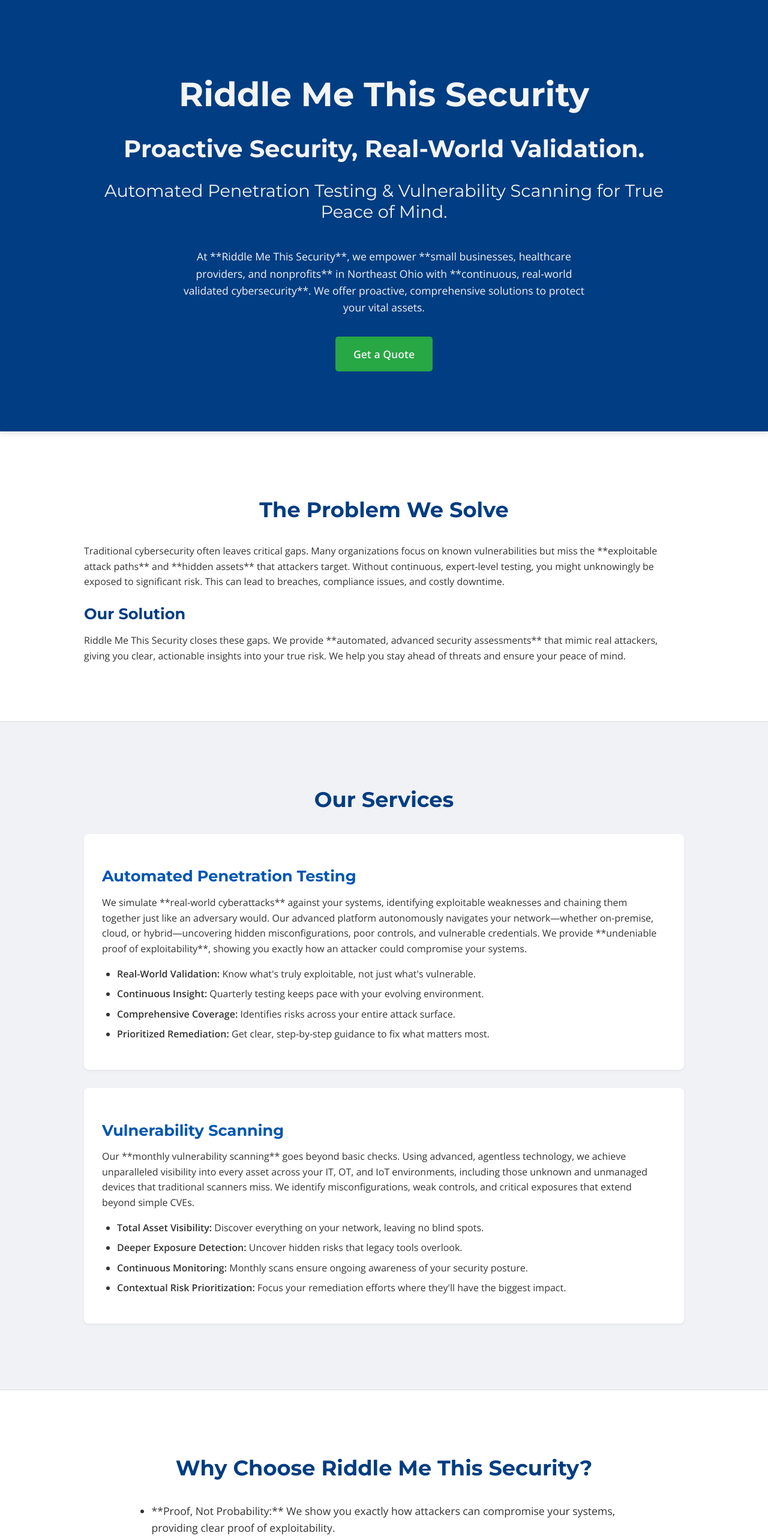
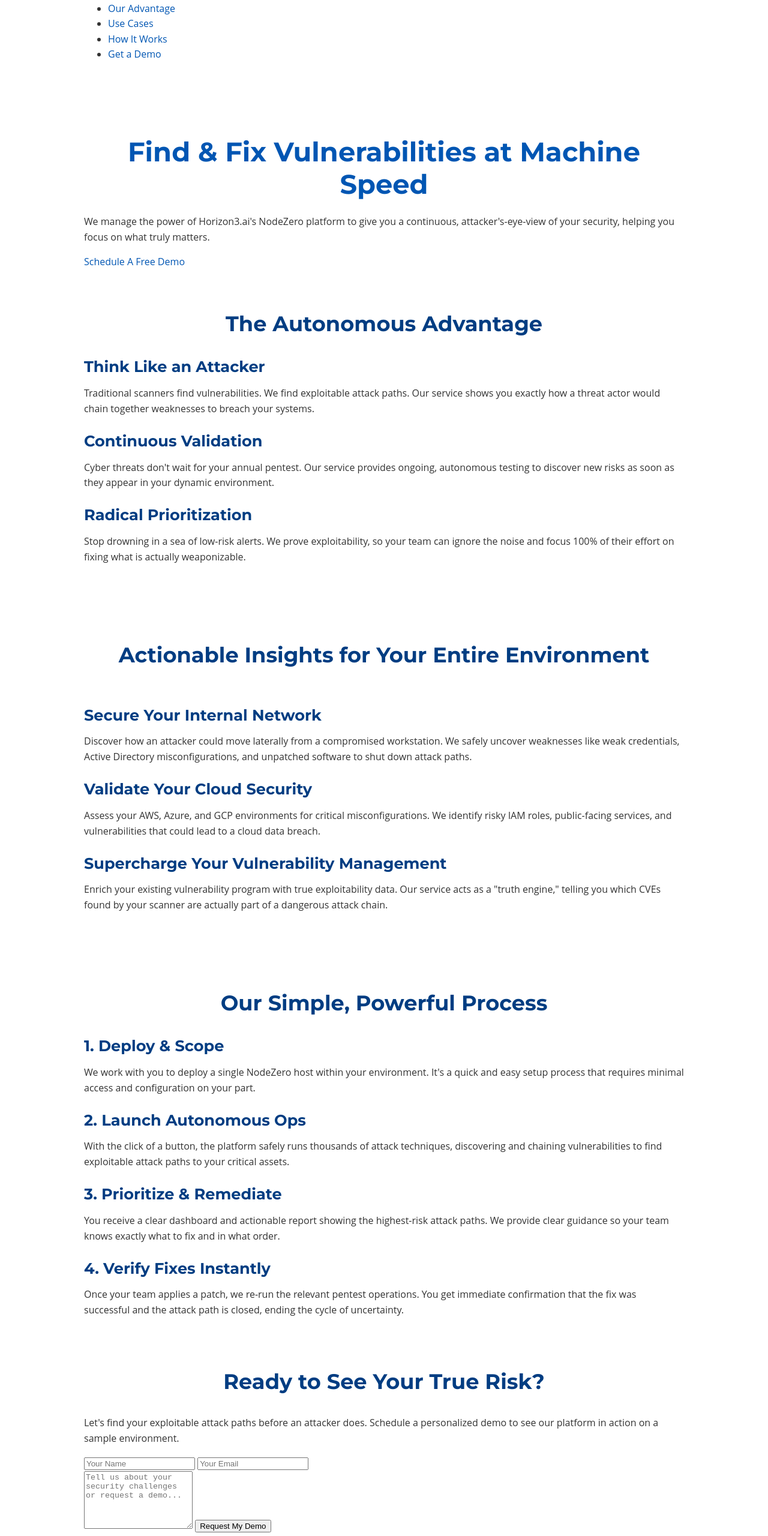
Before and after one commit to riddlemethiscyber/RMT, a plain HTML site: page index.html in a window 1280 px wide. Shown: the part 60-2620 px from the top of the page at 60% size. Drawn offline with nearby package versions, Linux system fonts and the light colour scheme.

Commit message:
Update index.html

```diff
--- a/index.html
+++ b/index.html
@@ -3,120 +3,155 @@
 <head>
     <meta charset="UTF-8">
     <meta name="viewport" content="width=device-width, initial-scale=1.0">
-    <meta name="description" content="Riddle Me This Security provides automated penetration testing and vulnerability scanning for small businesses, healthcare, and nonprofits in Northeast Ohio. Get real-world validation of your cybersecurity posture.">
-    <meta name="keywords" content="cybersecurity, automated penetration testing, vulnerability scanning, small business security, healthcare security, nonprofit security, Northeast Ohio cybersecurity, Cleveland cybersecurity, risk assessment, security testing, pen testing">
-    <title>Riddle Me This Security | Automated Penetration Testing & Vulnerability Scanning</title>
+    <title>Riddle Me This | Autonomous Penetration Testing Services</title>
+
+    <!-- SEO Meta Tags -->
+    <meta name="description" content="Riddle Me This Security delivers autonomous penetration testing powered by Horizon3.ai's NodeZero. We find, prioritize, and help you fix exploitable attack paths across your entire environment.">
+    <meta name="keywords" content="autonomous penetration testing, continuous security, horizon3.ai, nodezero, attack path management, vulnerability prioritization, internal network security, cloud security, automated pentesting">
+
     <link rel="stylesheet" href="style.css">
     <link rel="preconnect" href="https://fonts.googleapis.com">
     <link rel="preconnect" href="https://fonts.gstatic.com" crossorigin>
-    <link href="https://fonts.googleapis.com/css2?family=Montserrat:wght@400;600;700&family=Open+Sans:wght@400;600&display=swap" rel="stylesheet">
+    <link href="https://fonts.googleapis.com/css2?family=Montserrat:wght@700&family=Roboto:wght@400;500&display=swap" rel="stylesheet">
+
+    <!-- SEO: JSON-LD Schema for Professional Service -->
+    <script type="application/ld+json">
+    {
+      "@context": "https://schema.org",
+      "@type": "ProfessionalService",
+      "name": "Riddle Me This Security",
+      "image": "logo.png",
+      "@id": "",
+      "url": "https://yourwebsite.com",
+      "telephone": "+1-555-010-1234",
+      "description": "Expert autonomous penetration testing and continuous security validation services using the Horizon3.ai NodeZero platform.",
+      "address": {
+        "@type": "PostalAddress",
+        "streetAddress": "123 Security Lane",
+        "addressLocality": "Cyber City",
+        "addressRegion": "ST",
+        "postalCode": "90210",
+        "addressCountry": "US"
+      },
+      "sameAs": [
+        "https://www.linkedin.com/company/your-company"
+      ]
+    }
+    </script>
 </head>
 <body>
-    <header class="hero">
-        <div class="container">
-            <h1>Riddle Me This Security</h1>
-            <h2>Proactive Security, Real-World Validation.</h2>
-            <h3>Automated Penetration Testing & Vulnerability Scanning for True Peace of Mind.</h3>
-            <p>At **Riddle Me This Security**, we empower **small businesses, healthcare providers, and nonprofits** in Northeast Ohio with **continuous, real-world validated cybersecurity**. We offer proactive, comprehensive solutions to protect your vital assets.</p>
-            <a href="mailto:chris@riddlemethissecurity.com" class="btn">Get a Quote</a>
-        </div>
+
+    <header>
+        <nav class="container">
+            <a href="#" class="logo-link">
+                <img src="logo.png" alt="Riddle Me This Security Autonomous Pentesting" class="logo-img">
+            </a>
+            <ul>
+                <li><a href="#advantage">Our Advantage</a></li>
+                <li><a href="#use-cases">Use Cases</a></li>
+                <li><a href="#process">How It Works</a></li>
+                <li><a href="#contact" class="nav-cta">Get a Demo</a></li>
+            </ul>
+        </nav>
     </header>
 
     <main>
-        <section class="section problem-solution">
-            <div class="container">
-                <h2>The Problem We Solve</h2>
-                <p>Traditional cybersecurity often leaves critical gaps. Many organizations focus on known vulnerabilities but miss the **exploitable attack paths** and **hidden assets** that attackers target. Without continuous, expert-level testing, you might unknowingly be exposed to significant risk. This can lead to breaches, compliance issues, and costly downtime.</p>
-
-                <h3>Our Solution</h3>
-                <p>Riddle Me This Security closes these gaps. We provide **automated, advanced security assessments** that mimic real attackers, giving you clear, actionable insights into your true risk. We help you stay ahead of threats and ensure your peace of mind.</p>
+        <!-- Hero Section -->
+        <section id="hero">
+            <div class="hero-content container">
+                <h1>Find & Fix Vulnerabilities at Machine Speed</h1>
+                <p class="subtitle">We manage the power of Horizon3.ai's NodeZero platform to give you a continuous, attacker's-eye-view of your security, helping you focus on what truly matters.</p>
+                <a href="#contact" class="cta-button">Schedule A Free Demo</a>
             </div>
         </section>
 
-        <section class="section services">
-            <div class="container">
-                <h2>Our Services</h2>
-
-                <div class="service-item">
-                    <h3>Automated Penetration Testing</h3>
-                    <p>We simulate **real-world cyberattacks** against your systems, identifying exploitable weaknesses and chaining them together just like an adversary would. Our advanced platform autonomously navigates your network—whether on-premise, cloud, or hybrid—uncovering hidden misconfigurations, poor controls, and vulnerable credentials. We provide **undeniable proof of exploitability**, showing you exactly how an attacker could compromise your systems.</p>
-                    <ul>
-                        <li><strong>Real-World Validation:</strong> Know what's truly exploitable, not just what's vulnerable.</li>
-                        <li><strong>Continuous Insight:</strong> Quarterly testing keeps pace with your evolving environment.</li>
-                        <li><strong>Comprehensive Coverage:</strong> Identifies risks across your entire attack surface.</li>
-                        <li><strong>Prioritized Remediation:</strong> Get clear, step-by-step guidance to fix what matters most.</li>
-                    </ul>
+        <!-- The Autonomous Advantage Section -->
+        <section id="advantage" class="container">
+            <h2>The Autonomous Advantage</h2>
+            <div class="grid-layout">
+                <div class="card">
+                    <h3>Think Like an Attacker</h3>
+                    <p>Traditional scanners find vulnerabilities. We find exploitable attack paths. Our service shows you exactly how a threat actor would chain together weaknesses to breach your systems.</p>
                 </div>
-
-                <div class="service-item">
-                    <h3>Vulnerability Scanning</h3>
-                    <p>Our **monthly vulnerability scanning** goes beyond basic checks. Using advanced, agentless technology, we achieve unparalleled visibility into every asset across your IT, OT, and IoT environments, including those unknown and unmanaged devices that traditional scanners miss. We identify misconfigurations, weak controls, and critical exposures that extend beyond simple CVEs.</p>
-                    <ul>
-                        <li><strong>Total Asset Visibility:</strong> Discover everything on your network, leaving no blind spots.</li>
-                        <li><strong>Deeper Exposure Detection:</strong> Uncover hidden risks that legacy tools overlook.</li>
-                        <li><strong>Continuous Monitoring:</strong> Monthly scans ensure ongoing awareness of your security posture.</li>
-                        <li><strong>Contextual Risk Prioritization:</strong> Focus your remediation efforts where they'll have the biggest impact.</li>
-                    </ul>
+                <div class="card">
+                    <h3>Continuous Validation</h3>
+                    <p>Cyber threats don't wait for your annual pentest. Our service provides ongoing, autonomous testing to discover new risks as soon as they appear in your dynamic environment.</p>
+                </div>
+                <div class="card">
+                    <h3>Radical Prioritization</h3>
+                    <p>Stop drowning in a sea of low-risk alerts. We prove exploitability, so your team can ignore the noise and focus 100% of their effort on fixing what is actually weaponizable.</p>
                 </div>
             </div>
         </section>
 
-        <section class="section why-choose-us">
-            <div class="container">
-                <h2>Why Choose Riddle Me This Security?</h2>
-                <ul>
-                    <li>**Proof, Not Probability:** We show you exactly how attackers can compromise your systems, providing clear proof of exploitability.</li>
-                    <li>**Cutting-Edge Approach:** We utilize industry-leading methods for superior accuracy and comprehensive coverage.</li>
-                    <li>**Unmatched Value:** Receive comprehensive, expert-level security at the **best pricing**, with a transparent "no games" approach.</li>
-                    <li>**Targeted Expertise:** Dedicated to the unique security needs of **small businesses, healthcare, and nonprofits**.</li>
-                    <li>**Northeast Ohio Focused:** Local understanding and commitment to securing our community.</li>
-                    <li>**Quarterly Pen Tests & Monthly Scans:** A continuous, proactive security rhythm.</li>
-                    <li>**Actionable Insights:** We provide clear reports and detailed remediation guidance to help your team effectively fix issues.</li>
-                </ul>
+        <!-- Core Use Cases Section -->
+        <section id="use-cases" class="container" style="background-color: var(--card-bg); border-radius: 8px; padding-top: 4rem; padding-bottom: 4rem;">
+            <h2 style="margin-bottom: 4rem;">Actionable Insights for Your Entire Environment</h2>
+            <div class="grid-layout">
+                <div class="card">
+                    <h3>Secure Your Internal Network</h3>
+                    <p>Discover how an attacker could move laterally from a compromised workstation. We safely uncover weaknesses like weak credentials, Active Directory misconfigurations, and unpatched software to shut down attack paths.</p>
+                </div>
+                <div class="card">
+                    <h3>Validate Your Cloud Security</h3>
+                    <p>Assess your AWS, Azure, and GCP environments for critical misconfigurations. We identify risky IAM roles, public-facing services, and vulnerabilities that could lead to a cloud data breach.</p>
+                </div>
+                <div class="card">
+                    <h3>Supercharge Your Vulnerability Management</h3>
+                    <p>Enrich your existing vulnerability program with true exploitability data. Our service acts as a "truth engine," telling you which CVEs found by your scanner are actually part of a dangerous attack chain.</p>
+                </div>
             </div>
         </section>
 
-        <section class="section how-it-works">
-            <div class="container">
-                <h2>How It Works (Simplified Process)</h2>
-                <ol>
-                    <li><strong>Consultation & Scope:</strong> We discuss your specific needs and define the scope of your initial assessment.</li>
-                    <li><strong>Automated Pentest (Quarterly):</strong> Our advanced platform autonomously tests your environment, identifying exploitable attack paths.</li>
-                    <li><strong>Vulnerability Scanning (Monthly):</strong> Our technology provides continuous, deep visibility into your entire asset landscape and exposures.</li>
-                    <li><strong>Actionable Reporting:</strong> Receive detailed reports with prioritized findings, attack paths, and clear remediation steps.</li>
-                    <li><strong>Ongoing Support:</strong> Remediation guidance and assistance are available upon request.</li>
-                </ol>
+
+        <!-- How It Works Section -->
+        <section id="process" class="container">
+            <h2>Our Simple, Powerful Process</h2>
+            <div class="grid-layout">
+                 <div class="card">
+                    <h3>1. Deploy & Scope</h3>
+                    <p>We work with you to deploy a single NodeZero host within your environment. It's a quick and easy setup process that requires minimal access and configuration on your part.</p>
+                </div>
+                <div class="card">
+                    <h3>2. Launch Autonomous Ops</h3>
+                    <p>With the click of a button, the platform safely runs thousands of attack techniques, discovering and chaining vulnerabilities to find exploitable attack paths to your critical assets.</p>
+                </div>
+                 <div class="card">
+                    <h3>3. Prioritize & Remediate</h3>
+                    <p>You receive a clear dashboard and actionable report showing the highest-risk attack paths. We provide clear guidance so your team knows exactly what to fix and in what order.</p>
+                </div>
+                <div class="card">
+                    <h3>4. Verify Fixes Instantly</h3>
+                    <p>Once your team applies a patch, we re-run the relevant pentest operations. You get immediate confirmation that the fix was successful and the attack path is closed, ending the cycle of uncertainty.</p>
+                </div>
             </div>
         </section>
 
-        <section class="section case-studies">
-            <div class="container">
-                <h2>Case Studies / Success Stories</h2>
-                <p><em>Coming Soon! Check back to see how Riddle Me This Security has helped businesses like yours strengthen their cybersecurity posture and achieve peace of mind.</em></p>
-            </div>
-        </section>
 
-        <section class="section cta-bottom">
-            <div class="container">
-                <h2>Get Started Today!</h2>
-                <h3>Stop Guessing, Start Securing.</h3>
-                <p>Discover your true exploitable risks and strengthen your defenses. Protect your business, achieve compliance, and gain peace of mind with Riddle Me This Security.</p>
-                <a href="mailto:chris@riddlemethissecurity.com" class="btn btn-large">Get a Quote</a>
-            </div>
-        </section>
-
-        <section class="section contact">
-            <div class="container">
-                <h2>Contact Information</h2>
-                <p><strong>Email:</strong> <a href="mailto:chris@riddlemethissecurity.com">chris@riddlemethissecurity.com</a></p>
+        <!-- Contact Section -->
+        <section id="contact" class="container">
+            <h2>Ready to See Your True Risk?</h2>
+            <p>Let's find your exploitable attack paths before an attacker does. Schedule a personalized demo to see our platform in action on a sample environment.</p>
+            <form action="#" method="POST">
+                <div class="form-group">
+                    <input type="text" id="name" name="name" placeholder="Your Name" required>
+                    <input type="email" id="email" name="email" placeholder="Your Email" required>
+                </div>
+                <textarea id="message" name="message" rows="6" placeholder="Tell us about your security challenges or request a demo..." required></textarea>
+                <button type="submit" class="cta-button">Request My Demo</button>
+            </form>
+             <div class="contact-info">
+                <p>Or reach us directly at: <a href="mailto:contact@riddlemethis.security">contact@riddlemethis.security</a></p>
             </div>
         </section>
     </main>
 
     <footer>
         <div class="container">
-            <p>&copy; 2025 Riddle Me This Security. All rights reserved. | <a href="#privacy-policy">Privacy Policy</a> | <a href="#terms-of-service">Terms of Service</a></p>
+            <p>© 2024 Riddle Me This Security. All Rights Reserved.</p>
+            <!-- Optional: Add social media links here -->
         </div>
     </footer>
+
 </body>
 </html>
```
